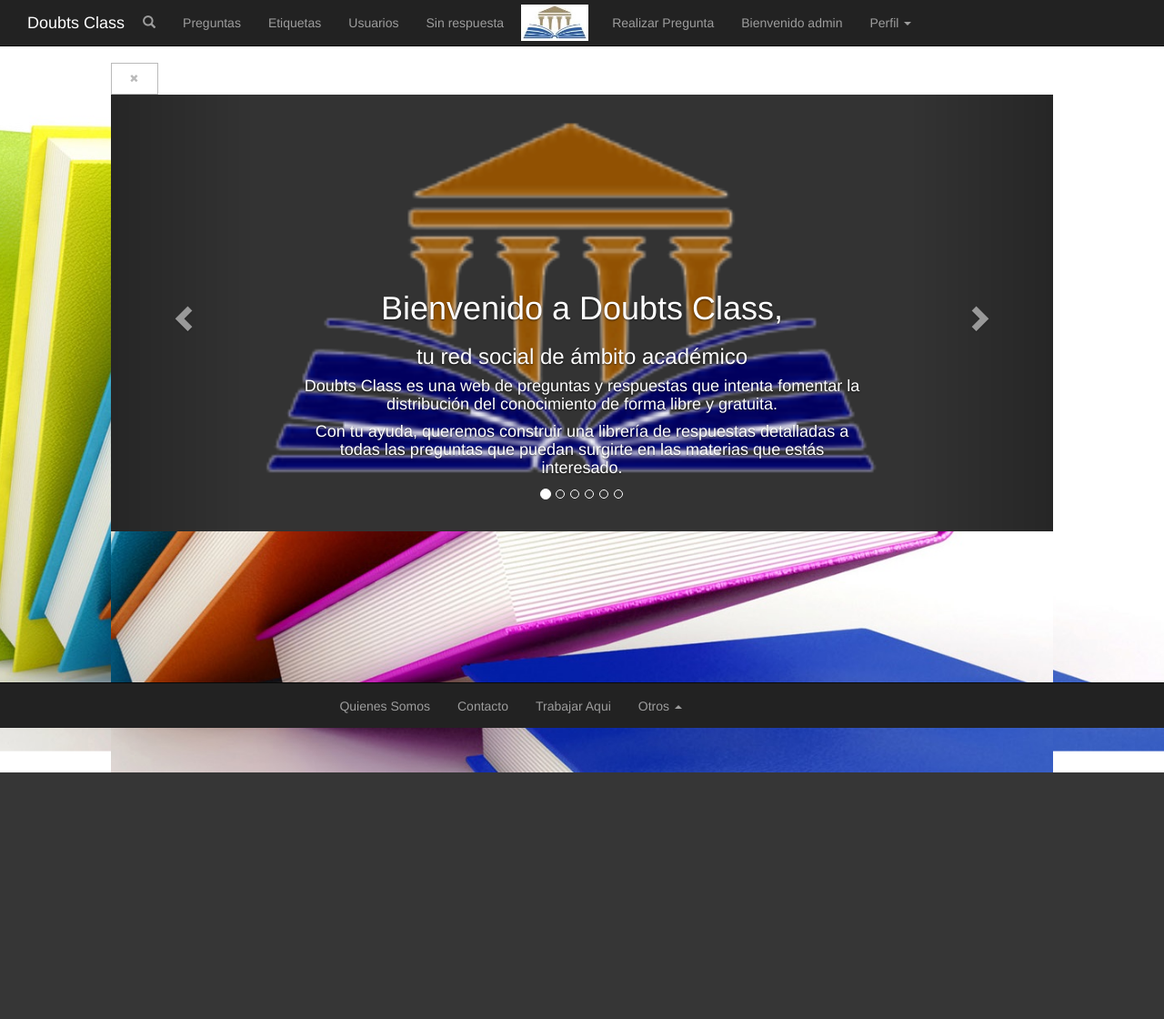
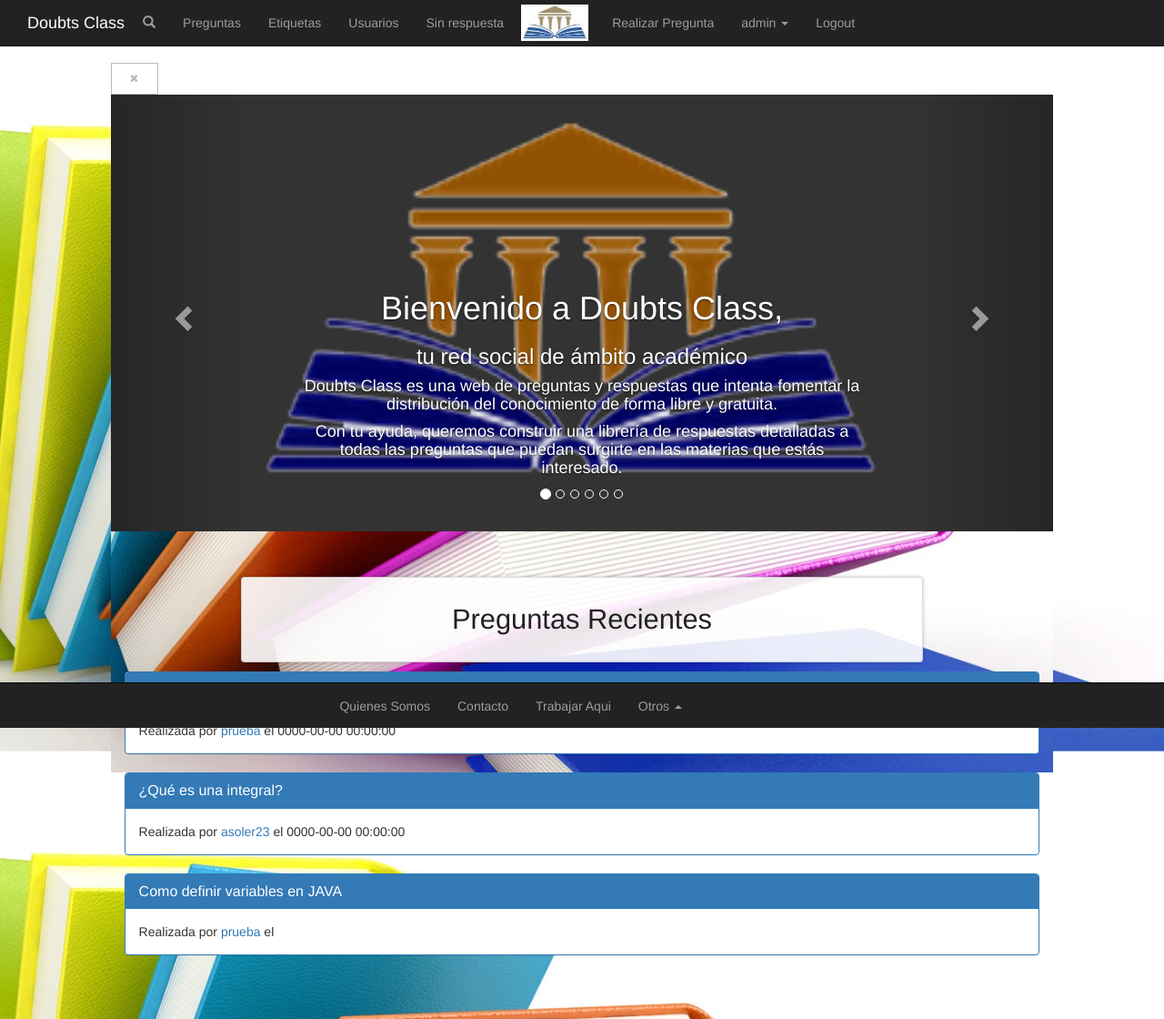
Before and after one commit to Bigtower25/DoubtsClass, a PHP site: page /IndexInicial.php in a window 1280 px wide. Shown: the whole page at 91% size. Before the commit the page ends 849 px from the top, so only its background shows below. Run offline with PHP 8.4, Linux system fonts and the light colour scheme; a user stored in the database is signed in; data comes from the database, SQL or seed files in the repository; some libraries are stand-ins or nearby versions.

Commit message:
preguntas en el index

```diff
--- a/IndexInicial.php
+++ b/IndexInicial.php
@@ -2,6 +2,7 @@
 
 	session_save_path(".\Sesiones");
 	session_start(); //Es obligatorio si quiero mover informacion entre las páginas
+	include "./PHP/conexion2.php";
 ?>
 
 <!DOCTYPE html>
@@ -179,14 +180,11 @@
 				if(isset($_SESSION['userid'])){
 					print '
 					<ul class="nav navbar-nav brand-right" id="navbar-right">
-						<li><a href="#" id="bienvenido">Bienvenido '.$_SESSION['userid'].'</a>
-						</li>
-					</ul>
-					<ul class="nav navbar-nav brand-right" id="navbar-right">
+
 					    <li class="dropdown" id="Logeado">
 		                  <a href="#" class="dropdown-toggle" data-toggle="dropdown" role="button" aria-haspopup="true"
                            aria-expanded="true">
-		                   Perfil
+		                   '.$_SESSION['userid'].'
 						   <span class="caret"></span>
 		                  </a>
 		                  <ul class="dropdown-menu">
@@ -197,6 +195,10 @@
 						       <li><a href="#">Cuenta</a></li>
 				           </ul>
 				        </li>
+						<ul class="nav navbar-nav brand-right" id="navbar-right">
+						<li><a href="#" id="logout">Logout</a>
+						</li>
+					</ul>
 					</ul>';
 				} else{
 					print' <ul class="nav navbar-nav brand-right" id="navbar-right">
@@ -344,7 +346,62 @@
     </div>
 	</div>
 
+		<!--LA CHICHA-->
+	<?php
+		//Realizamos una consulta a la bbdd de las últimas preguntas
+		//Imprimimos blockquotes
+	  //Esta consulta me muestra las preguntas hechas hoy. Titulo y Usuario
+	  $sql = 'SELECT Titulo,Fecha,Votos,Descripcion,Usuario_idUsuario,Hora,idPregunta FROM pregunta';
+	  //$sql = 'SELECT Titulo,Fecha,Votos,Descripcion,Usuario_idUsuario,Hora FROM pregunta WHERE idPregunta='.$id;
+	  $res = mysqli_query($dbc,$sql) or die ('Consulta fallida: '.mysql_error());
+	  print'
+	  <div class="container-fluid" id="cuerpo">
+			<section id="preguntas">
+	         Preguntas Recientes
+			 </section>
+			 <p></p>';
 
+			 while($result = mysqli_fetch_array($res,MYSQL_ASSOC)){
+			// echo 'En el bucle';
+			//print 'El valor de resHA es '.$resHA.
+			$horaAux = $result['Hora'];
+			$fecha = $result['Fecha'];
+
+			//Faltan los casos en los que tengan el mismo día y la misma hora
+		print '<div class="panel panel-primary">
+		';
+		print   '<div class="panel-heading">
+		';
+		print     '<a style="color:white;" href="responder.php?id='.$result['idPregunta'].'">';
+		print     '<h3 class="panel-title">'.$result['Titulo'].'</h3></a>
+		';
+		print   '</div>
+		';
+		print   '<div class="panel-body">
+		';
+		/*print     'Realizada por <a href="#">'.$result['Usuario_idUsuario'].'</a> hace '.$interval->format('%a dias').'
+		';*/
+		//Caso en el que se publiquen en dias diferentes
+
+        print       'Realizada por <a href="#">'.$result['Usuario_idUsuario'].'</a> el '.$horaAux.'
+		';
+
+		print   '</div>
+		';
+		print '</div>
+		';
+		     }//Fin del while
+	print'</li>
+	    </ul>
+	  </div>';
+
+	?>
+	<br>
+	<br>
+	<br>
+	<br>
+	<br>
+	<!--FIN LA CHICHA-->
 	<footer class="footer" id="footer">
 	    <div class="container-fluid">
 	            <ul class="nav navbar navbar-inverse navbar-fixed-bottom" id="navbar-bottom">
--- a/estilos/bars2.css
+++ b/estilos/bars2.css
@@ -79,6 +79,21 @@ height:30px;
     }
 }
 
+section#preguntas {
+	background-color: rgba(255,255,255,0.9);
+	border: 1px solid rgba(0,0,0,.15);
+	border-radius: 4px;
+	box-shadow: 0 1px 0 rgba(255,255,255,0.2) inset, 0 0 4px rgba(0,0,0,0.2);
+	text-align: center;
+	color: rgb(34,34,34);
+	font-size: 2.2em;
+	font-weight: 200;
+	margin: auto auto;
+	padding: 24px;
+	width: 750px;
+
+}
+
 @media (max-width:768px){
 
     #nav{
```
